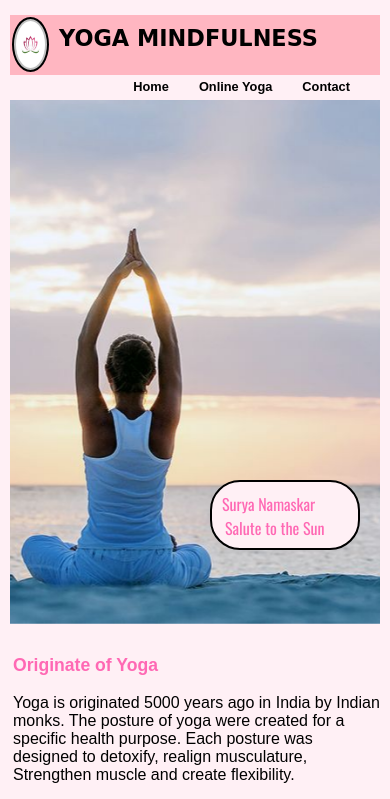
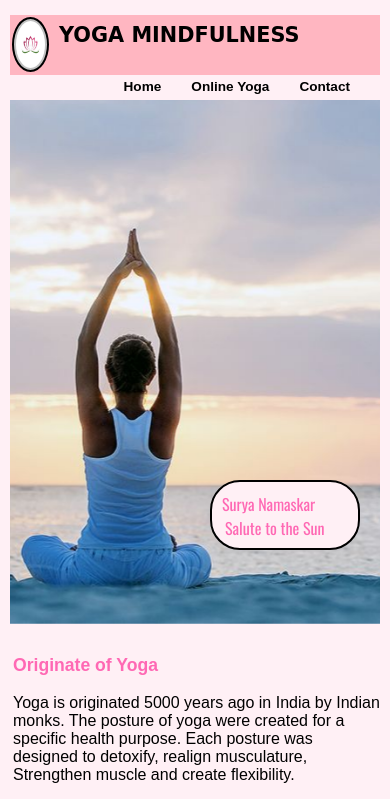
Before and after one commit to KSanthanesh/Yoga-Mindfulness, a plain HTML site: page index.html in a window 390 px wide. Shown: the top 799 px of the page. Drawn offline with nearby package versions, Linux system fonts and the light colour scheme.

Commit message:
Add style in smaller screen for benefits of yoga

```diff
--- a/assets/css/style.css
+++ b/assets/css/style.css
@@ -715,17 +715,17 @@ td {
     }
 
     #logo {
-        font-size: 140%;
+        font-size: 130%;
         margin-left: 10px;
-        margin-top: 10px;
+        margin-top: 8px;
     }
 
     #menu {
-        font-size: 80%;
+        font-size: 85%;
     }
 
     .benefits-right ul li {
-        padding: 5px 50px;
+        padding: 5px 50px 5px 30px;
     }
 
     .contact-box-left {
```
